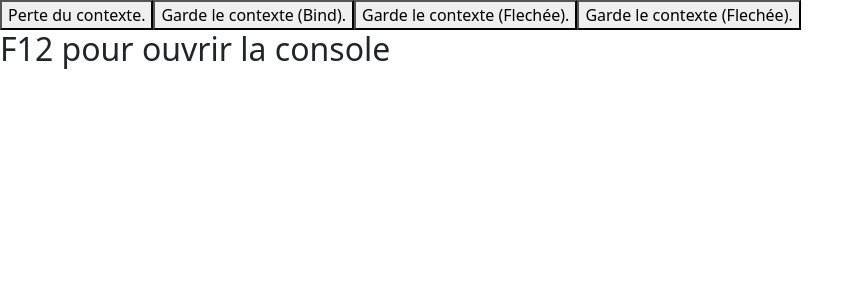
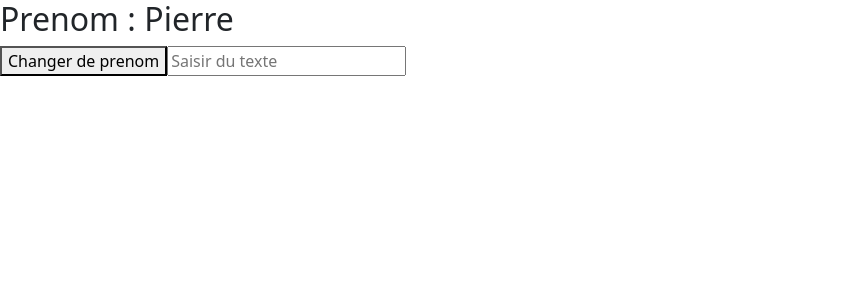
Before and after one commit to ylesueur-formation/cours-react, a React (Create React App) app: page / in a window 1280 px wide. Shown: the top 300 px of the page, without its empty margins (0-864 px from the left). Built offline with nearby package versions, Linux system fonts and the light colour scheme.

Commit message:
Les evenements

```diff
--- a/src/App.js
+++ b/src/App.js
@@ -22,12 +22,12 @@ export default function App() {
           {/* <Timer />
           <TimerState /> */}
           {/* <h2>Timer avec Hook</h2>
-          <TimerHook />
+          <TimerHook /> */}
           <EventClasse />
-          <h2>Event avec Hook</h2>
-          <Event/> */}
-          <Reference/>
-          <Desctructuration/>
+          {/* <h2>Event avec Hook</h2> */}
+          {/* <Event/> */}
+          {/* <Reference/>
+          <Desctructuration/> */}
       </div>
   )
 }
--- a/src/components/03-events/Event.jsx
+++ b/src/components/03-events/Event.jsx
@@ -49,11 +49,30 @@ export class EventClasse extends React.Component {
         })
     }
 
+    onChangeHandler = (event) => {
+        // console.log(event); // <- C'est un objet contenant toutes les informations relatif a l'evenement
+        // console.log(event.target); // <- C'est l'element HTML qui a déclencher l'événement
+        console.log(event.target.value); // <- Ca depend de l'element HTML, Les boutons par exemple, non pas de value.
+        let saisitUtilisateur = event.target.value;
+        let prenom = saisitUtilisateur;
+        if (saisitUtilisateur.length < 2) {
+            console.log(event.target.style);
+            event.target.style.borderColor = "red";
+        } else {
+            event.target.style.borderColor = "green";
+        }
+        this.setState({
+            prenom: prenom
+            // prenom,
+        });
+    }
+
     render() {
         return (
             <>
                 <h2>Prenom : {this.state.prenom}</h2>
                 <button onClick={this.changerPrenom}>Changer de prenom</button>
+                <input type="text" onChange={this.onChangeHandler} placeholder="Saisir du texte" />
             </>
         );
     }
--- a/src/components/05-destructuration/Destructuration.jsx
+++ b/src/components/05-destructuration/Destructuration.jsx
@@ -32,7 +32,10 @@ export function Desctructuration(props) {
     // tableau = [prenoms[0], prenoms[1], prenoms[2], prenoms[3]]
     tableau = [...prenoms];
     tableau = Array.from(tableau);
+    console.log(tableau)
+
     // console.log(prenoms[0], prenoms[1], prenoms[2], prenoms[3])
+    console.log(prenoms);
     console.log(...prenoms);
 
     let voiture = {
```
